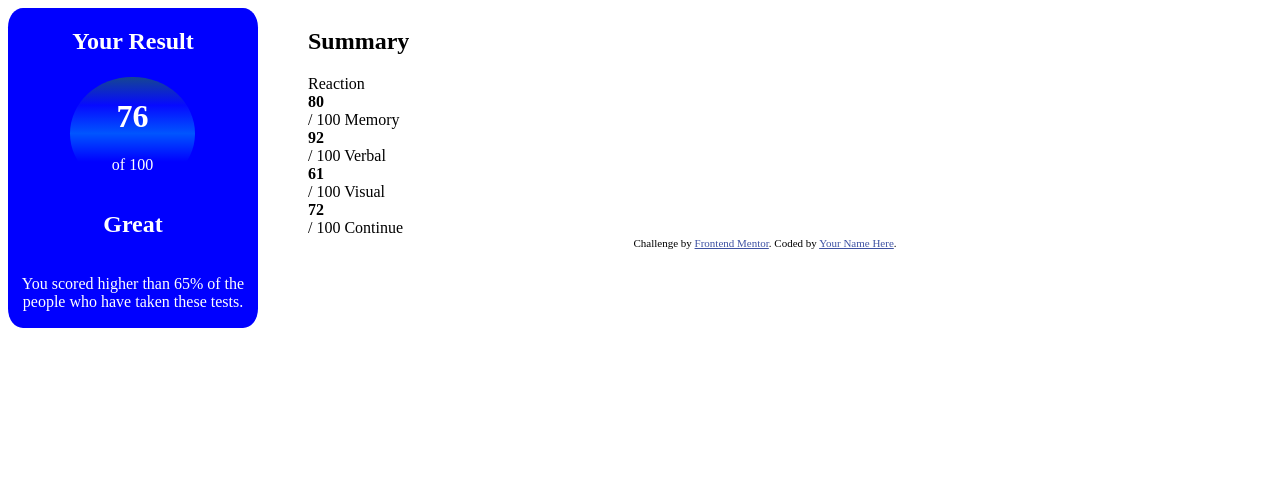
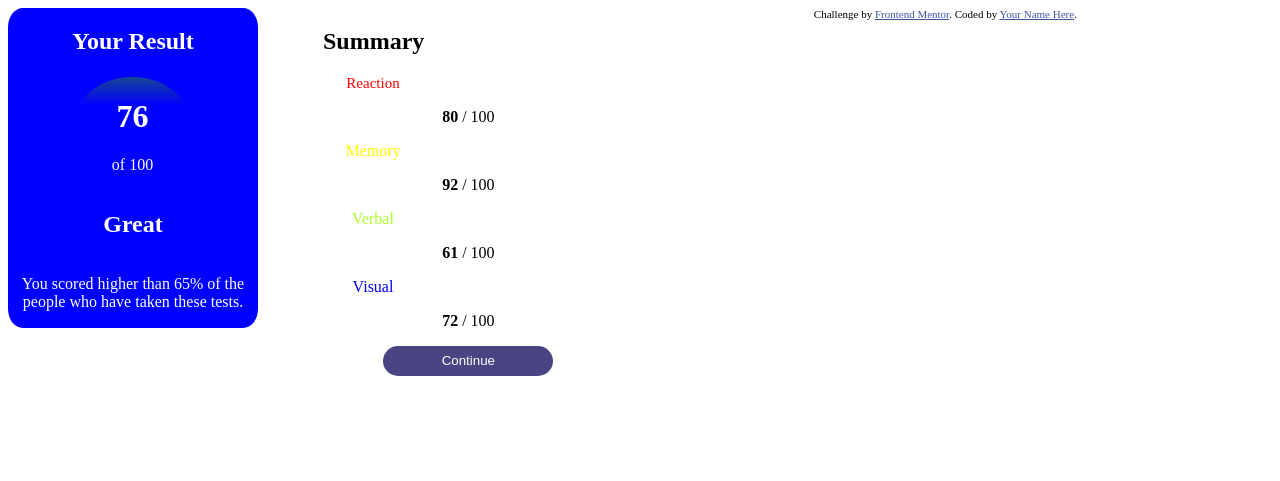
Before and after one commit to andreasarreqi/summary-component, a plain HTML site: page index.html in a window 1280 px wide. Drawn offline with Linux system fonts and the light colour scheme.

Commit message:
Up to date commit

```diff
--- a/index.html
+++ b/index.html
@@ -28,7 +28,7 @@
       <div
         style="border-radius: 6%; color:white; text-align: center; align-items: center; display:grid; width: 250px; float: left; background: blue; height: 20rem;">
         <h2> Your Result </h2>
-        <div class="result-number" style="margin-left: 62px; background-image: linear-gradient(to bottom, #154691, #060aff, #0055ff, blue, blue);
+        <div class="result-number" style="margin-left: 62px; background-image: linear-gradient(to bottom, #154691, blue, blue, blue, blue);
        width: 50%; border-radius: 50%;">
           <h1> 76 </h1>
           <p> of 100 </p>
@@ -36,24 +36,31 @@
         <h2> Great </h2>
         <p> You scored higher than 65% of the people who have taken these tests. </p>
       </div>
-      <div style=" display: grid; margin-left: 300px">
-        <h2> Summary </h2>
+      <div
+        style=" float: left; height: 470px;  width: 23%;
+        padding: 0 5px; display: grid; text-align: center; align-items: center; display: inline-block; margin-left: 60px">
+        <h2 style="float: left;"> Summary </h2>
 
-        Reaction
-        <strong> 80 </strong>
+        <p style="  width: 100px; color:red; font-size: 15px;"> Reaction </p>
+        <p><strong> 80 </strong>
+          / 100
+        </p>
+        <p style=" width: 100px; color:yellow;"">Memory </p>
+        <p><strong>92 </strong>
         / 100
+      </p>
+        <p style=" width: 100px; color:greenyellow;">Verbal</p>
+        <p> <strong>61 </strong>
+        / 100
+      </p>
+        <p style="width: 100px;  color:blue;"> Visual</p>
+        <p><strong> 72 </strong>
+          / 100
+        </p>
 
-        Memory
-        <strong>92 </strong>
-        / 100
-        Verbal
-        <strong>61 </strong>
-        / 100
-
-        Visual
-        <strong> 72 </strong>
-        / 100
-        Continue
+        <input
+          style=" cursor: pointer; color:white; border: none; background-color: rgba(8, 0, 85, 0.735); border-radius: 35px; height: 30px; width: 170px;"
+          value="Continue" type="button">
       </div>
     </div>
 
```
